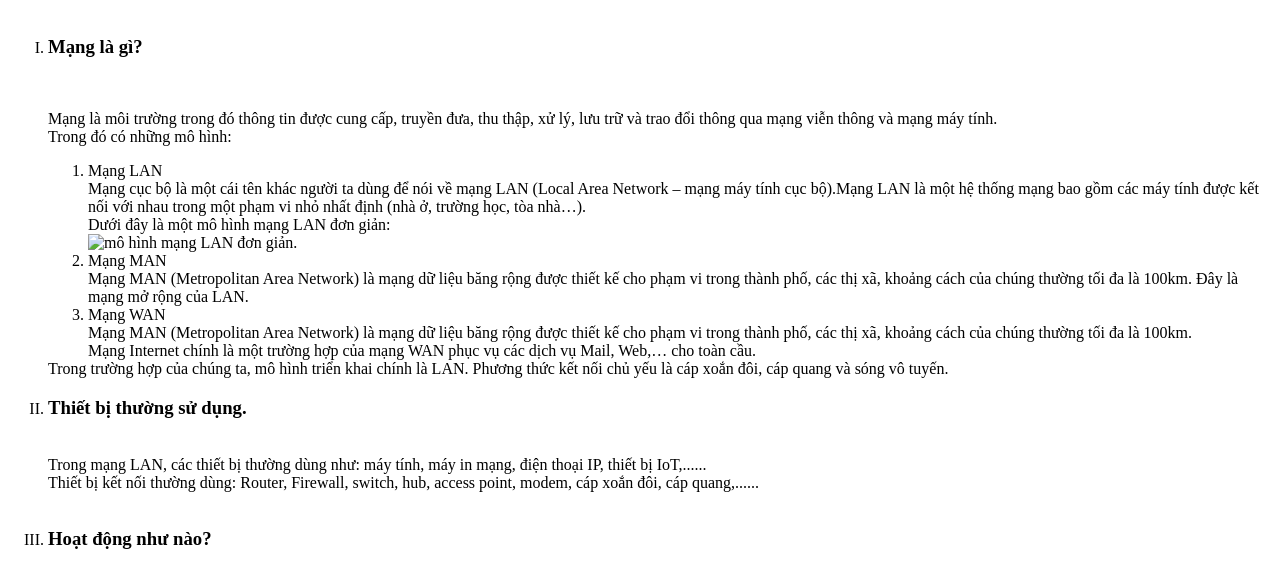
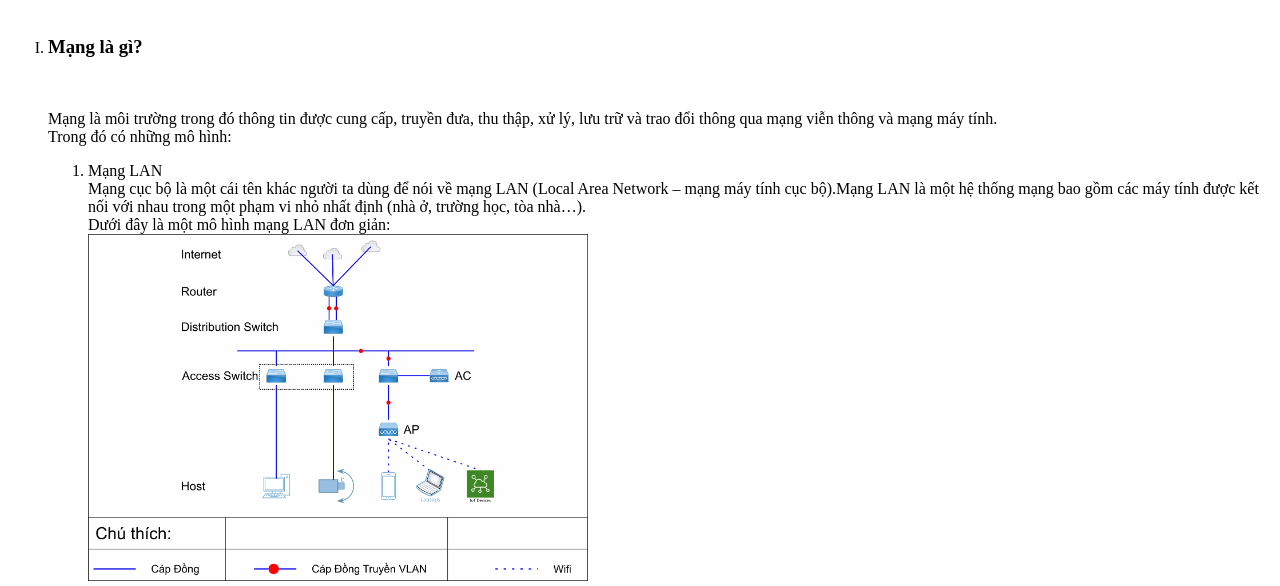
Before and after one commit to dhdangnb-spec/prj01, a plain HTML site: page sub/Mang/mang.html in a window 1280 px wide. Shown: the part 212-798 px from the top of the page. Drawn offline with Linux system fonts and the light colour scheme; the site is published under a folder, as on GitHub Pages, so addresses that start at the root find nothing.

Commit message:
Update mang.html

```diff
--- a/sub/Mang/mang.html
+++ b/sub/Mang/mang.html
@@ -30,7 +30,7 @@
               Mạng LAN <br>
               Mạng cục bộ là một cái tên khác người ta dùng để nói về mạng LAN (Local Area Network – mạng máy tính cục bộ).Mạng LAN là một hệ thống mạng bao gồm các máy tính được kết nối với nhau trong một phạm vi nhỏ nhất định (nhà ở, trường học, tòa nhà…). <br>
               Dưới đây là một mô hình mạng LAN đơn giản: <br>
-              <img src="/img/NguyenLy.jpg" alt="mô hình mạng LAN đơn giản." width="500">
+              <img src="./NguyenLy.jpg" alt="mô hình mạng LAN đơn giản." width="500">
             </li>
             <li>
               Mạng MAN <br>
```
